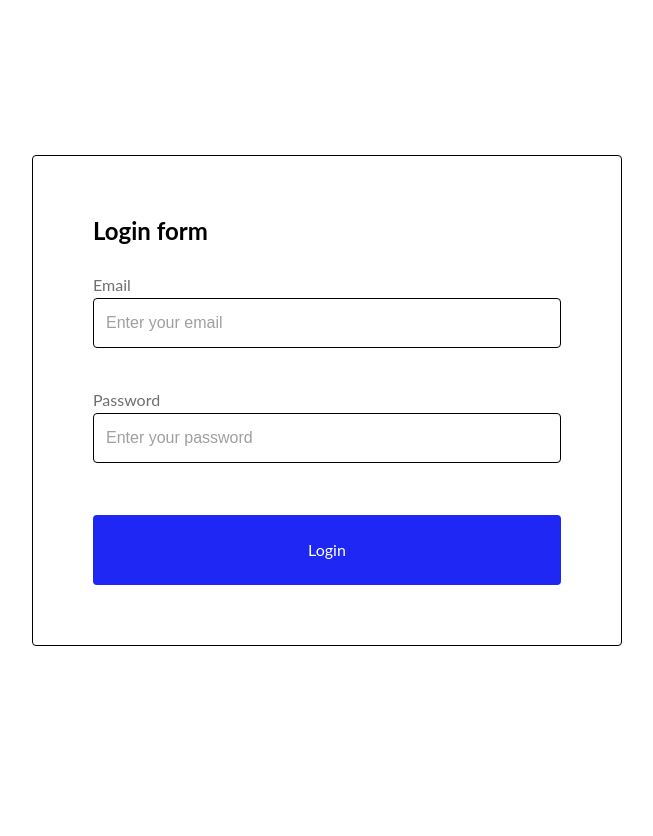
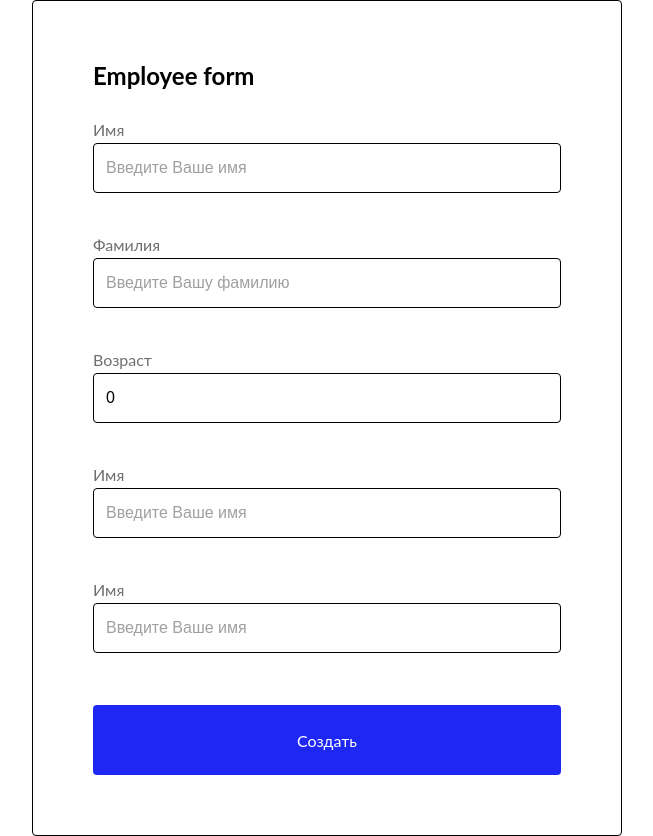
Before and after one commit to TaniaNovikova/React-ts, a React (Create React App) app: page / in a window 1280 px wide. Shown: the whole page, without its empty margins (313-966 px from the left). Before the commit the page ends 800 px from the top, so only its background shows below. Built offline with nearby package versions, Linux system fonts and the light colour scheme.

Commit message:
befor branch change

```diff
--- a/src/App.tsx
+++ b/src/App.tsx
@@ -5,12 +5,14 @@ import GlobalStyles from './styles/GlobalStyles';
 // import Lesson07 from './lessons/Lesson07/Lesson07';
 // import Lesson08 from './lessons/Lesson08/Lesson08';
 // import Lesson09 from 'lessons/Lesson09/Lesson09';
-import Lesson11 from 'lessons/Lesson11/Lesson11';
+// import Lesson11 from 'lessons/Lesson11/Lesson11';
 
 //homeworks
 // import Homework07 from './homeworks/Homework07/Homework07';
 // import Homework08 from './homeworks/Homework08/Homework08';
 // import Homework09 from 'homeworks/Homework09/Homework09';
+import Homework11 from 'homeworks/Homework11/Homework11';
+
 
 //consultations
 // import Consultation04 from './consultations/Consultation04/Consultation04';
@@ -30,7 +32,8 @@ function App() {
       {/* <Lesson09 /> */}
       {/* <Consultation05 /> */}
       {/* <Homework09 /> */}
-      <Lesson11 />
+      {/* <Lesson11 /> */}
+      <Homework11/>
     </>
   );
 }
--- a/src/components/EmployeeForm/EmployeeForm.tsx
+++ b/src/components/EmployeeForm/EmployeeForm.tsx
@@ -8,7 +8,7 @@ import { EMPLOYEE_FORM_NAMES, EmployeeFormValue } from "./types";
 import Button from "components/Button/Button";
 
 
-function EmployeeForm() {
+function EmployeeForm () {
     //создаём валидационную схему через Yup
     const shema = Yup.object().shape({
       [EMPLOYEE_FORM_NAMES.FIRST_NAME]: Yup.string()
@@ -18,16 +18,16 @@ function EmployeeForm() {
         .required('Field "Имя" is required')
         .test('Check value length', 'Поле должно содержать не больше 25 букв', (value) => value.length <= 25),
         [EMPLOYEE_FORM_NAMES.AGE]: Yup.number()
-        .required('Field "Фамилия" is required')
-        .typeError('"Фамилия" must be number')
-        .test('Check min "Фамилия" length', 'Min 10 symbols', value => String(value).length >= 10)
-        .test('Check max "Фамилия" length', 'Поле должно содержать не больше 25 букв', value => String(value).length <= 20),
+        .required('Field "Возраст" is required')
+        .typeError('"Возраст" must be number')
+        .test('Check min "Возраст"', 'Min 18', value => value >= 18)
+        .test('Check min "Возраст"', 'Min 18', value => value <= 80),
       //проверки max и min работают с числовыми значениями и
       //они указывает на минимальное и минимальное значение в поле(!не количество сиволов)
       // .max(150, 'Max 150')
       // .min(18, 'Min 18'),
 
-        [EMPLOYEE_FORM_NAMES.APPOINTMENT]: Yup.string()
+        [EMPLOYEE_FORM_NAMES.POSITION]: Yup.string()
         .required('Field "Имя" is required')
         .test('Check value length', 'Поле должно содержать не больше 25 букв', (value) => value.length <= 25),
       })
@@ -37,7 +37,10 @@ function EmployeeForm() {
     const formik = useFormik({
       initialValues: {
         [EMPLOYEE_FORM_NAMES.FIRST_NAME]: '',
-        [EMPLOYEE_FORM_NAMES.LAST_NAME]: ''
+        [EMPLOYEE_FORM_NAMES.LAST_NAME]: '',
+        [EMPLOYEE_FORM_NAMES.AGE]: 0,
+        [EMPLOYEE_FORM_NAMES.POSITION]: '',
+        [EMPLOYEE_FORM_NAMES.TERMS_OF_USE]: false
       } as EmployeeFormValue,
       //привязка валидационной схемы Yup к формику формы LoginForm
       validationSchema: shema,
@@ -51,7 +54,7 @@ function EmployeeForm() {
     console.log(formik);
 
     return (
-      <EmployeeFormContainer onSubmit={formik.handleSubmit}>git
+      <EmployeeFormContainer onSubmit={formik.handleSubmit}>
         <EmployeeFormTitle>Employee form</EmployeeFormTitle>
         <InputsContainer>
           <Input
@@ -72,10 +75,38 @@ function EmployeeForm() {
             onChange={formik.handleChange}
             error={formik.errors[EMPLOYEE_FORM_NAMES.LAST_NAME]}
           />
+          <Input
+            name={EMPLOYEE_FORM_NAMES.AGE}
+            id="age"
+            placeholder="Введите Ваш возраст"
+            type="number"
+            label="Возраст"
+            value={formik.values[EMPLOYEE_FORM_NAMES.AGE]}
+            onChange={formik.handleChange}
+            error={formik.errors[EMPLOYEE_FORM_NAMES.AGE]}
+          />
+          <Input
+            name={EMPLOYEE_FORM_NAMES.FIRST_NAME}
+            id="first_name"
+            placeholder="Введите Ваше имя"
+            label="Имя"
+            value={formik.values[EMPLOYEE_FORM_NAMES.FIRST_NAME]}
+            onChange={formik.handleChange}
+            error={formik.errors[EMPLOYEE_FORM_NAMES.FIRST_NAME]}
+          />
+           <Input
+            name={EMPLOYEE_FORM_NAMES.FIRST_NAME}
+            id="first_name"
+            placeholder="Введите Ваше имя"
+            label="Имя"
+            value={formik.values[EMPLOYEE_FORM_NAMES.FIRST_NAME]}
+            onChange={formik.handleChange}
+            error={formik.errors[EMPLOYEE_FORM_NAMES.FIRST_NAME]}
+          />
         </InputsContainer>
         <Button name="Создать" type="submit" />
       </EmployeeFormContainer>
     );
-  }
+}
 
   export default EmployeeForm;
--- a/src/components/EmployeeForm/types.ts
+++ b/src/components/EmployeeForm/types.ts
@@ -1,17 +1,16 @@
-import { boolean } from "yup";
 
 export interface EmployeeFormValue {
-  имя: string;
-  фамилия: string;
-  возраст: number;
-  должность: string;
-  правила_использования: boolean;
+  firstName: string;
+  lastName: string;
+  age: number;
+  position: string;
+  termsOfUse: boolean;
 }
 
 export enum EMPLOYEE_FORM_NAMES {
-  FIRST_NAME = "имя",
-  LAST_NAME = "фамилия",
-  AGE = "возраст",
-  APPOINTMENT = "должность",
-  TERMS_OF_USE = "правила_использования",
+  FIRST_NAME = "firstName",
+  LAST_NAME = "lastName",
+  AGE = "age",
+  POSITION = "position",
+  TERMS_OF_USE = "termsOfUse",
 }
--- a/src/components/LoginForm/LoginForm.tsx
+++ b/src/components/LoginForm/LoginForm.tsx
@@ -8,28 +8,43 @@ import { LoginFormWrapper, LoginFormTitle, InputsContainer } from './styles';
 import { LoginFormValue, LOGIN_FORM_NAMES } from "./types";
 
 function LoginForm() {
+  //минимум 8 символов, специальный символ и хотя бы одна заглавная буква
+  const passwordRegex = /^(?=.*[a-z])(?=.*[A-Z])(?=.*\d)(?=.*[@$!%*?&])[A-Za-z\d@$!%*?&]{8,}$/;
+  const nameRegx = /^[a-zA-Z]+$/;
+
   //создаём валидационную схему через Yup
   const shema = Yup.object().shape({
     [LOGIN_FORM_NAMES.EMAIL]: Yup.string()
       .required('Field email is required')
       .email('Field has type email')
       .test('Check value length', 'Max 25 symbols', (value) => value.length <= 25),
-    [LOGIN_FORM_NAMES.PASSWORD]: Yup.number()
-      .required('Field password is required')
-      .typeError('Password must be number')
-      .test('Check min password length', 'Min 10 symbols', value => String(value).length >= 10)
-      .test('Check max password length', 'Max 20 symbols', value => String(value).length <= 20)
+    [LOGIN_FORM_NAMES.PASSWORD]: Yup.string()
+      .matches(passwordRegex, 'Password must be at least 8 characters long, include uupercase, lowercase, number and special character')
+      .required('Field password is required'),
+    // [LOGIN_FORM_NAMES.PASSWORD]: Yup.number()
+    //   .required('Field password is required')
+    //   .typeError('Password must be number')
+    //   .test('Check min password length', 'Min 10 symbols', value => String(value).length >= 10)
+    //   .test('Check max password length', 'Max 20 symbols', value => String(value).length <= 20)
     //проверки max и min работают с числовыми значениями и
     //они указывает на минимальное и минимальное значение в поле(!не количество сиволов)
     // .max(150, 'Max 150')
     // .min(18, 'Min 18')
+    [LOGIN_FORM_NAMES.USER_NAME]: Yup.string()
+    .required("Field Name is required")
+    .test(
+      "Check symbol lenght",
+      "Min 2 and Max 30 symbol",
+      (value) => value.length >= 2 && value.length <= 30
+    ).matches(nameRegx, "The letters must be in Latin")
   });
 
   //Настройка формы. Сохраняем возвращаемое useFormik значение (объект) в переменную formik
   const formik = useFormik({
     initialValues: {
       [LOGIN_FORM_NAMES.EMAIL]: '',
-      [LOGIN_FORM_NAMES.PASSWORD]: ''
+      [LOGIN_FORM_NAMES.PASSWORD]: '',
+      [LOGIN_FORM_NAMES.USER_NAME]: "",
     } as LoginFormValue,
     //привязка валидационной схемы Yup к формику формы LoginForm
     validationSchema: shema,
@@ -46,6 +61,15 @@ function LoginForm() {
     <LoginFormWrapper onSubmit={formik.handleSubmit}>
       <LoginFormTitle>Login form</LoginFormTitle>
       <InputsContainer>
+      <Input
+        name={LOGIN_FORM_NAMES.USER_NAME}
+        id="userName"
+        placeholder="Your Name"
+        label="Name"
+        value= {formik.values[LOGIN_FORM_NAMES.USER_NAME]}
+        onChange={formik.handleChange}
+        error={formik.errors[LOGIN_FORM_NAMES.USER_NAME]}
+        />
         <Input
           name={LOGIN_FORM_NAMES.EMAIL}
           id="user_email"
@@ -59,7 +83,7 @@ function LoginForm() {
         <Input
           name={LOGIN_FORM_NAMES.PASSWORD}
           id="user_password"
-          // type="password"
+          type="password"
           placeholder="Enter your password"
           label="Password"
           value={formik.values[LOGIN_FORM_NAMES.PASSWORD]}
--- a/src/components/LoginForm/types.ts
+++ b/src/components/LoginForm/types.ts
@@ -1,9 +1,11 @@
 export interface LoginFormValue {
   user_email: string,
-  user_password: string
+  user_password: string,
+  user_name: string;
 }
 
 export enum LOGIN_FORM_NAMES {
   EMAIL = 'user_email',
-  PASSWORD = 'user_password'
+  PASSWORD = 'user_password',
+  USER_NAME = "user_name",
 }
--- /dev/null
+++ b/src/homeworks/Homework11/Homework11.tsx
@@ -0,0 +1,12 @@
+import EmployeeForm from "components/EmployeeForm/EmployeeForm";
+import { Homework11Container } from "./styles";
+
+function Homework11() {
+  return (
+    <Homework11Container>
+      <EmployeeForm />
+    </Homework11Container>
+  )
+}
+
+export default Homework11;
--- /dev/null
+++ b/src/homeworks/Homework11/styles.ts
@@ -0,0 +1,9 @@
+import styled from "@emotion/styled";
+
+export const Homework11Container = styled.div`
+  display: flex;
+  flex-direction: column;
+  align-items: center;
+  justify-content: center;
+  flex: 1;
+`
```
Also changed, not shown: src/components/Input/types.ts (+7 -7 lines).
